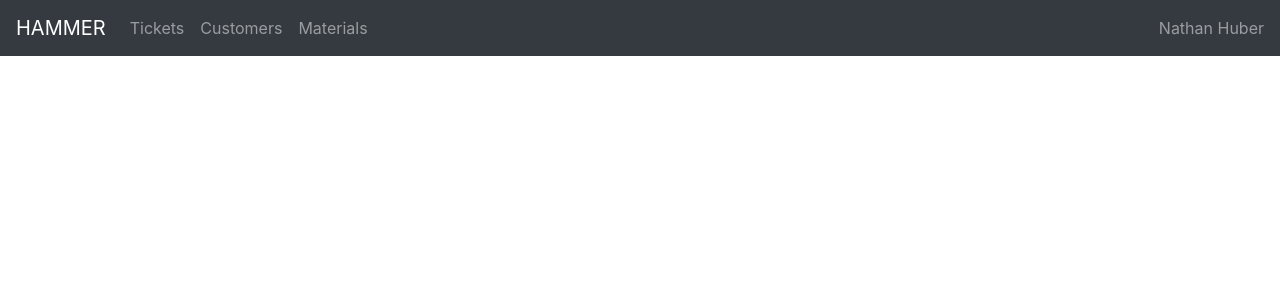
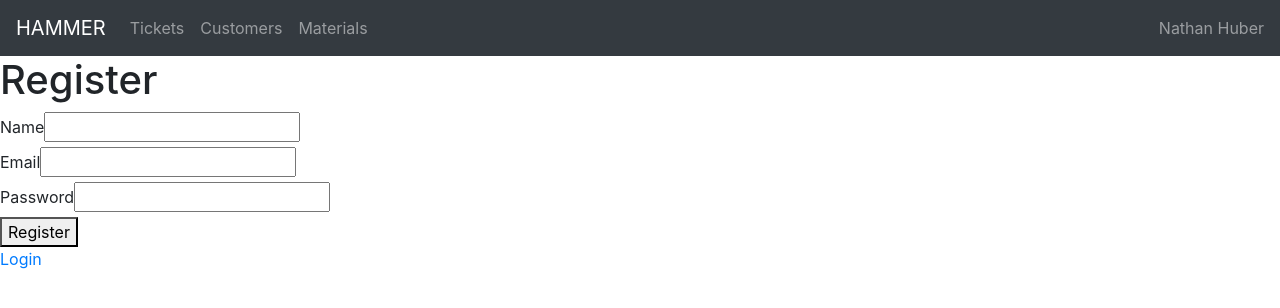
Before and after one commit to OnTheRocks/HAMMER, a React (Create React App) app in the folder client/: page /register in a window 1280 px wide. Shown: the top 308 px of the page. Built offline with nearby package versions, Linux system fonts and the light colour scheme.

Commit message:
Very raw version of Passport working locally.

```diff
--- a/client/src/App.js
+++ b/client/src/App.js
@@ -1,6 +1,9 @@
 import React from 'react';
 import { BrowserRouter as Router, Route, Switch } from "react-router-dom";
 import NavBar from './components/NavBar';
+import Index from './components/pages/Index';
+import Register from './components/pages/Register';
+import Login from './components/pages/Login';
 import Tickets from './components/pages/Tickets';
 import TicketDetails from './components/pages/TicketDetails';
 import Customers from './components/pages/Customers';
@@ -19,6 +22,15 @@ function App()  {
       <div>
         <NavBar/>
         <Switch>
+          <Route exact path={"/index"}>
+            <Index />
+          </Route>
+          <Route exact path={"/register"}>
+            <Register />
+          </Route>
+          <Route exact path={"/login"}>
+            <Login />
+          </Route>
           <Route exact path={"/tickets"}>
             <Tickets />
           </Route>
--- a/client/src/components/pages/CustomerDetails.js
+++ b/client/src/components/pages/CustomerDetails.js
@@ -50,9 +50,10 @@ function CustomerDetails(props) {
 
                   <br></br>
                   <br></br>
-                Locations:</strong> {customers.locations}
+                  </strong>
+                {/* Locations:</strong> {customers.locations}
                   <br></br>
-                  <br></br>
+                  <br></br>                   */}
                 {customers._id}
 
             </p>
--- /dev/null
+++ b/client/src/components/pages/Index.js
@@ -0,0 +1,18 @@
+import React, { useState } from "react";
+
+
+function Main() {
+  const [users] = useState({})
+return (
+
+  <div>
+    <h1>Hello &nbsp; {users.name}</h1>
+    <form action="/logout?_method=DELETE" method="POST">
+      <button type="submit">Log Out</button>
+    </form>
+  </div>
+
+  );
+}
+
+export default Main;
--- /dev/null
+++ b/client/src/components/pages/Login.js
@@ -0,0 +1,27 @@
+import React from 'react'
+// import ReactDOM from 'react-dom'
+
+function Login() {
+
+return (
+
+  <div>
+    <h1>Login</h1>
+    <form action="/Login" method="post" >
+    <div>
+      <label for="email">Email</label>
+      <input type="email" id="email" name="email" required/>
+    </div>
+    <div>
+      <label for="password">Password</label>
+      <input type="password" id="password" name="password" required/>
+    </div>
+    <button type="submit">Login</button>
+    </form>
+    <a href="/Register">Register</a>
+  </div>
+
+  );
+}
+
+export default Login;
--- /dev/null
+++ b/client/src/components/pages/Register.js
@@ -0,0 +1,30 @@
+import React from 'react'
+
+function Register() {
+
+  return (
+
+  <div>
+    <h1>Register</h1>
+    <form action="/Register" method="post" >
+    <div>
+      <label for="name">Name</label>
+      <input type="text" id="name" name="name" required/>
+    </div>
+    <div>
+      <label for="email">Email</label>
+      <input type="email" id="email" name="email" required/>
+    </div>
+    <div>
+      <label for="password">Password</label>
+      <input type="password" id="password" name="password" required/>
+    </div>
+    <button type="submit">Register</button>
+    </form>
+    <a href="/login">Login</a>
+  </div>
+
+  );
+}
+
+export default Register;
```
Also changed, not shown: 1 other file (tests, documents, lock files or other folders).
